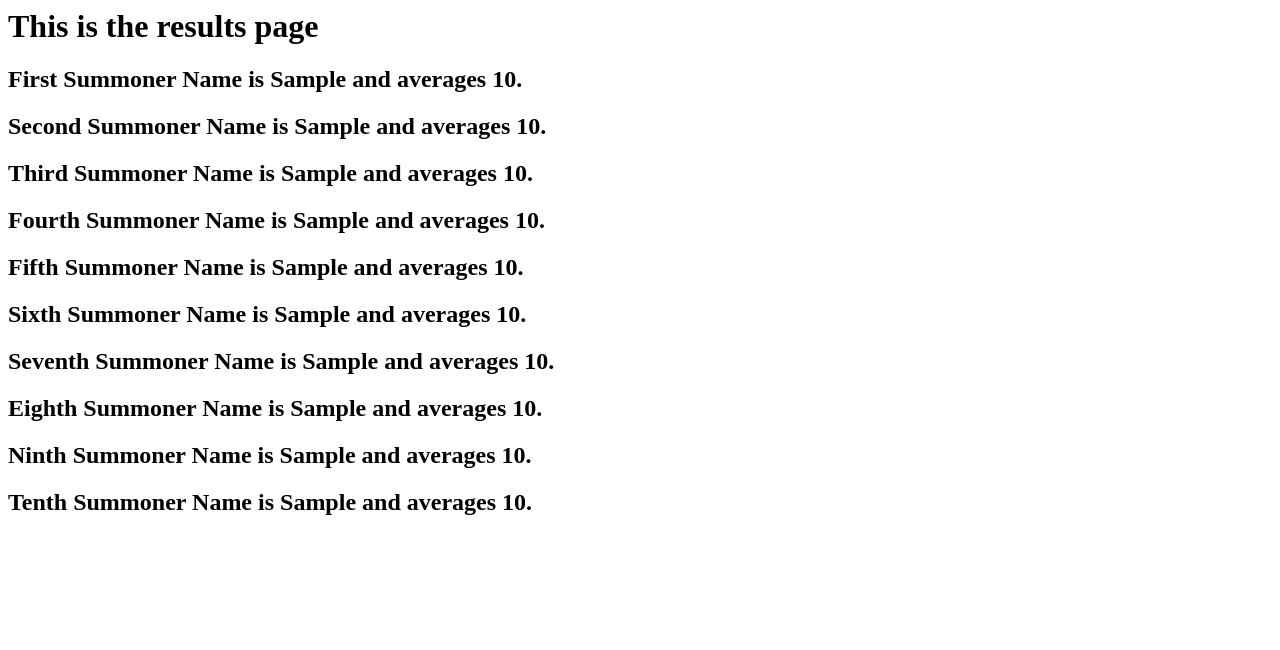
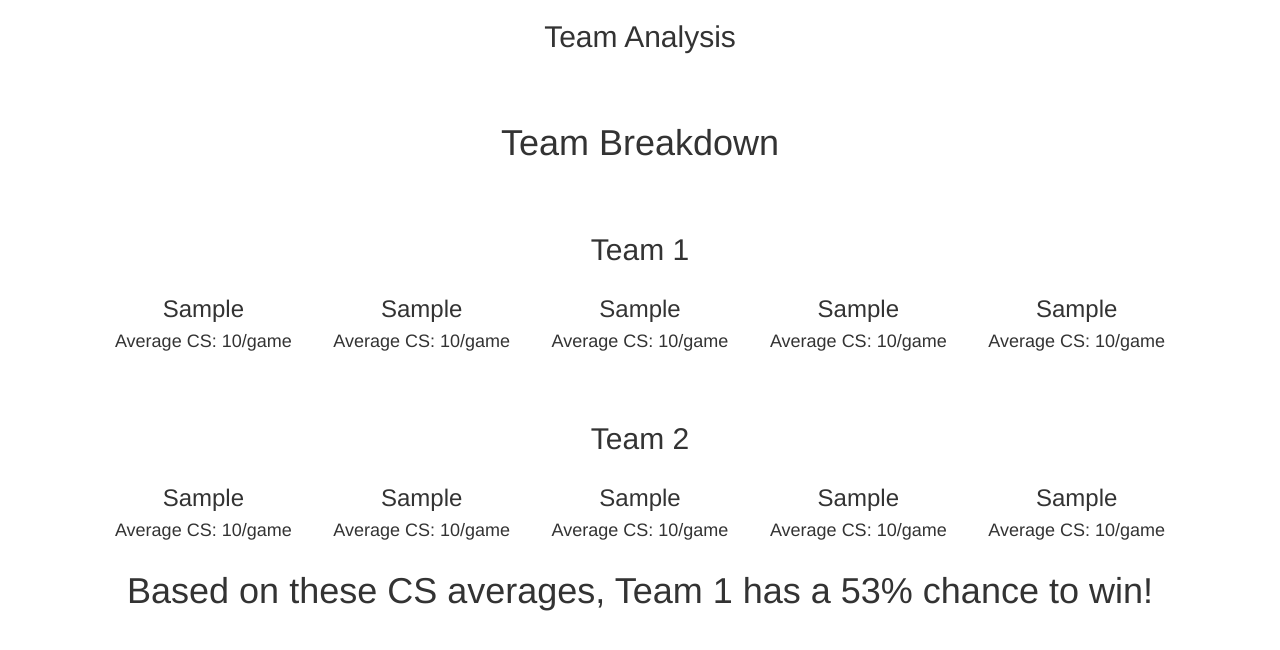
Before and after one commit to Apoorva-A/lolproj, a Django app: template templates/results.html in a window 1280 px wide. Shown: the top 650 px of the page. Run offline with Django 3.2, Linux system fonts and the light colour scheme; the template is opened without the code that fills it: most values are stand-ins (such as "Sample title", 1, 10 or a date in 2020); some libraries are stand-ins or nearby versions.

Commit message:
nicer UI

```diff
--- a/templates/results.html
+++ b/templates/results.html
@@ -1,11 +1,67 @@
-<h1>This is the results page</h1>
-<h2> First Summoner Name is {{ summoner_one }} and averages {{ sum_one_cs }}.</h2>
-<h2> Second Summoner Name is {{ summoner_two }} and averages {{ sum_two_cs }}.</h2>
-<h2> Third Summoner Name is {{ summoner_three }} and averages {{ sum_three_cs }}. </h2>
-<h2> Fourth Summoner Name is {{ summoner_four }} and averages {{ sum_four_cs }}. </h2>
-<h2> Fifth Summoner Name is {{ summoner_five }} and averages {{ sum_five_cs }}.</h2>
-<h2> Sixth Summoner Name is {{ summoner_six }} and averages {{ sum_six_cs }}. </h2>
-<h2> Seventh Summoner Name is {{ summoner_seven }} and averages {{ sum_seven_cs }}. </h2>
-<h2> Eighth Summoner Name is {{ summoner_eight }} and averages {{ sum_eight_cs }}.</h2>
-<h2> Ninth Summoner Name is {{ summoner_nine }} and averages {{ sum_nine_cs }}.</h2>
-<h2> Tenth Summoner Name is {{ summoner_ten }} and averages {{ sum_ten_cs }}.</h2>
+<!DOCTYPE html>
+<html lang="en">
+
+<link rel="stylesheet" href="//maxcdn.bootstrapcdn.com/bootstrap/3.2.0/css/bootstrap.min.css">
+<link rel="stylesheet" href="//maxcdn.bootstrapcdn.com/bootstrap/3.2.0/css/bootstrap-theme.min.css">
+<head>
+    <meta charset="UTF-8">
+    <title>League Analysis</title>
+</head>
+<body>
+<center><h2>Team Analysis</h2></center>
+<br>
+<br>
+<center><h1>Team Breakdown</h1></center>
+<br>
+<br>
+<center><h2>Team 1</h2></center>
+<div class="row">
+	<div class="col-md-2 col-md-offset-1">
+		<center><h3>{{ summoner_one }}</h3></center>
+		<center><h4>Average CS: {{ sum_one_cs }}/game</h4></center>
+	</div>
+	<div class="col-md-2">
+		<center><h3>{{ summoner_two }}</h3></center>
+		<center><h4>Average CS: {{ sum_two_cs }}/game</h4></center>
+	</div>
+	<div class="col-md-2">
+		<center><h3>{{ summoner_three }}</h3></center>
+		<center><h4>Average CS: {{ sum_three_cs }}/game </h4></center>
+	</div>
+	<div class="col-md-2">
+		<center><h3>{{ summoner_four }}</h3></center>
+		<center><h4>Average CS: {{ sum_four_cs }}/game</h4></center>
+	</div>
+	<div class="col-md-2">
+		<center><h3>{{ summoner_five }}</h3></center>
+		<center><h4>Average CS: {{ sum_five_cs }}/game</h4></center>
+	</div>
+</div>
+<br>
+<br>
+<center><h2>Team 2</h2></center>
+<div class="row">
+	<div class="col-md-2 col-md-offset-1">
+		<center><h3>{{ summoner_six }}</h3></center>
+		<center><h4>Average CS: {{ sum_six_cs }}/game</h4></center>
+	</div>
+	<div class="col-md-2">
+		<center><h3>{{ summoner_seven }}</h3></center>
+		<center><h4>Average CS: {{ sum_seven_cs }}/game</h4></center>
+	</div>
+	<div class="col-md-2">
+		<center><h3>{{ summoner_eight }}</h3></center>
+		<center><h4>Average CS: {{ sum_eight_cs }}/game </h4></center>
+	</div>
+	<div class="col-md-2">
+		<center><h3>{{ summoner_nine }}</h3></center>
+		<center><h4>Average CS: {{ sum_nine_cs }}/game</h4></center>
+	</div>
+	<div class="col-md-2">
+		<center><h3>{{ summoner_ten }}</h3></center>
+		<center><h4>Average CS: {{ sum_ten_cs }}/game</h4></center>
+	</div>
+</div>
+<center><h1>Based on these CS averages, Team 1 has a 53% chance to win!</h1></center>
+</body>
+</html>
```
Also changed, not shown: FormExample/views.py (+7 -4 lines), 7 other files.
